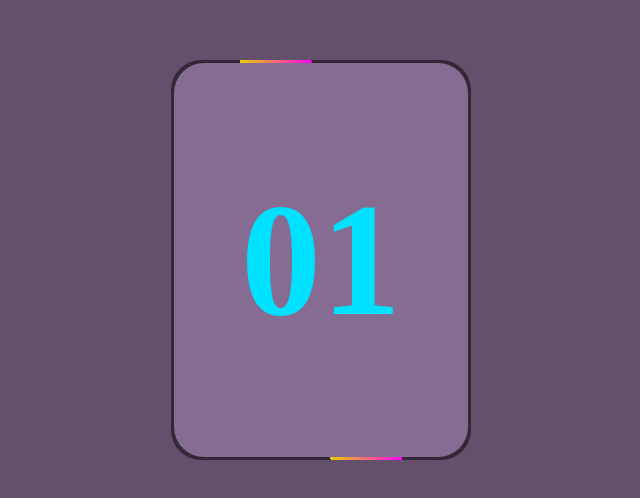
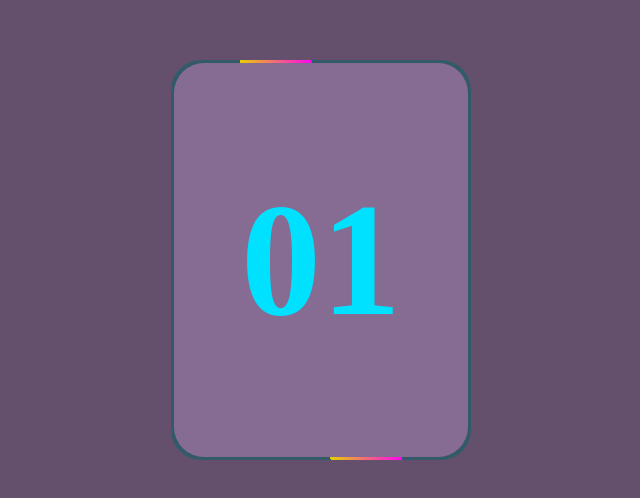
Before and after one commit to NurMohammad32/border-style, a plain HTML site: page index.html in a window 1280 px wide. Shown: the part 140-638 px from the top of the page, without its empty margins (319-959 px from the left). Drawn offline with Linux system fonts and the light colour scheme; a web font is replaced by a local one.

Commit message:
Update style.css

```diff
--- a/style.css
+++ b/style.css
@@ -22,7 +22,7 @@ body{
     display: flex;
     justify-content: center;
     align-items: center;
-    background: rgba(0, 0, 0, 0.5);
+    background: rgba(0, 100, 100, 0.5);
     overflow: hidden;
     border-radius: 30px;
 }
```
